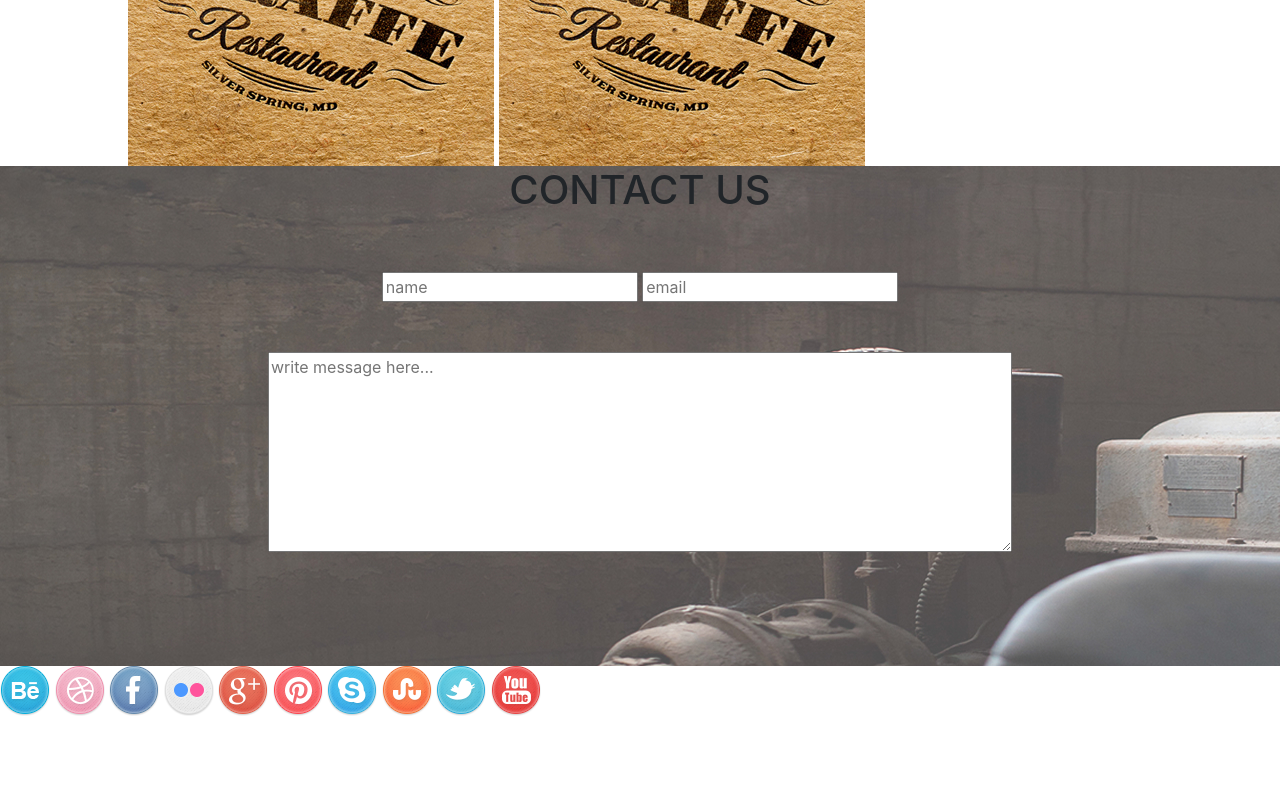
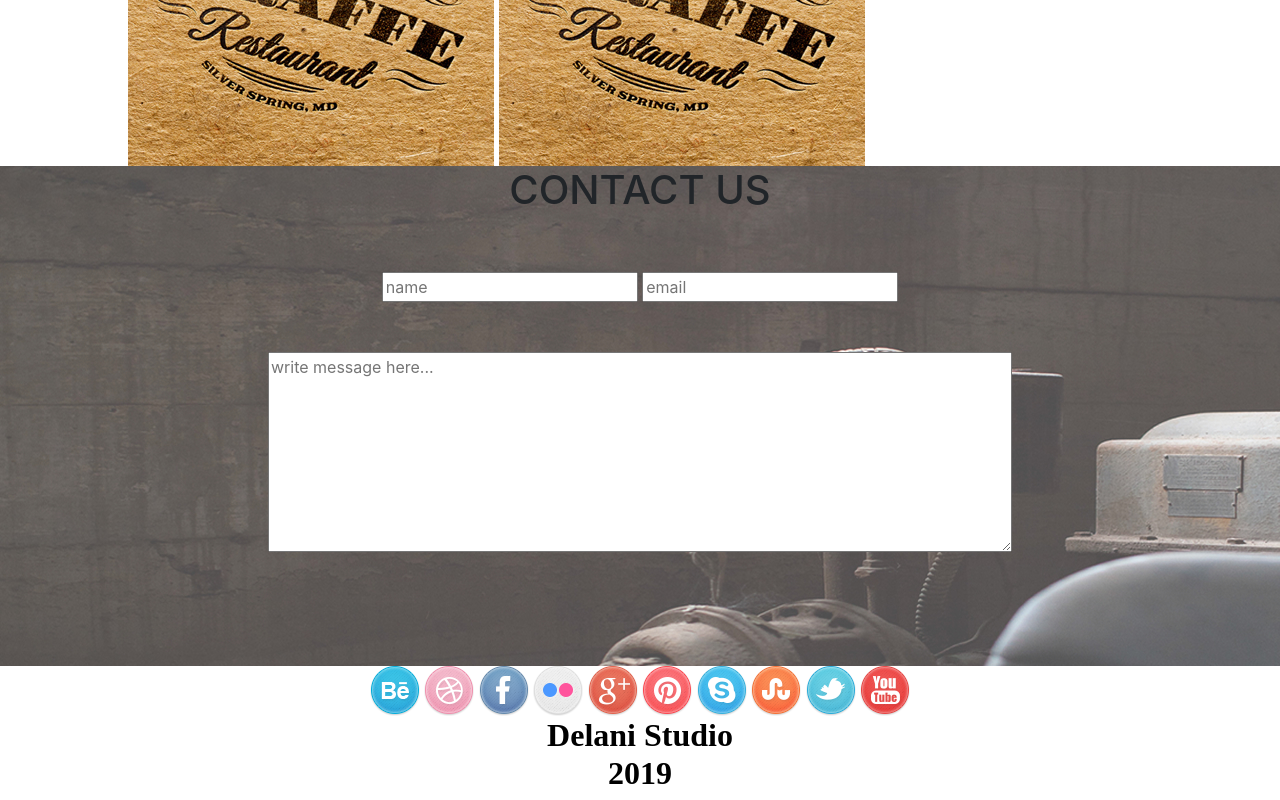
Before and after one commit to Leina33/Today, a plain HTML site: page index.html in a window 1280 px wide. Shown: the part 2441-3241 px from the top of the page. Before the commit the page ends 3157 px from the top, so only its background shows below. Drawn offline with nearby package versions, Linux system fonts and the light colour scheme.

Commit message:
this code creates the bottom html footer and style it in style.css file. edited contacts icons to be position at the center of the webpage

```diff
--- a/css/styles.css
+++ b/css/styles.css
@@ -58,5 +58,14 @@
       color: black;
   }
   .social{
-      align-content: center;
+      text-align: center;
   }
+  .footer{
+      position: abosulute;
+      bottom:0;
+      left:0;
+      color:black;
+      font-family: 'Times New Roman', Times, serif;
+      font-size: medium;
+      text-align: center;
+  }
--- a/index.html
+++ b/index.html
@@ -141,6 +141,9 @@
         <img src="asserts/social_icons/twitter.png">
         <img src="asserts/social_icons/you_tube.png">
     </div>
+    <div class =" footer">
+        <h2><strong>Delani Studio<br>2019</strong></h2>
+    </div>
 
 
 
```
